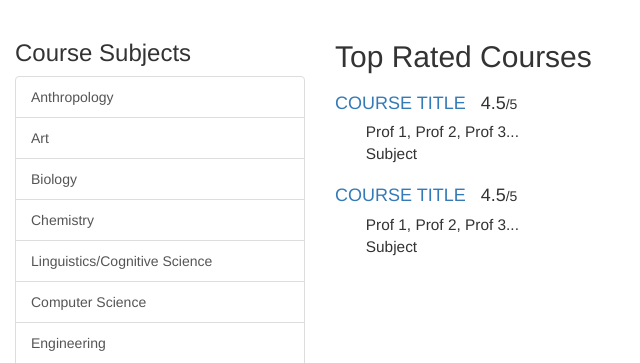
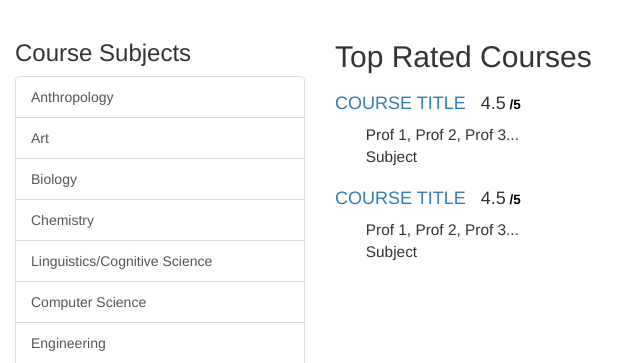
Before and after one commit to jpwchang/eros, a Django app: page / in a window 1280 px wide. Shown: the part 52-415 px from the top of the page, without its empty margins (0-640 px from the left). Run offline with Django 3.2, Linux system fonts and the light colour scheme; parts of the project's set-up code (start-up, migrations or seed data) failed here and were passed over; some libraries are stand-ins or nearby versions.

Commit message:
maybe i finally fixed the line break issues in index.html

```diff
--- a/core/templates/bootstrap.css
+++ b/core/templates/bootstrap.css
@@ -62,3 +62,6 @@ padding:10px;
 table {
 border-spacing:10px;
 }
+.homeTitle small {
+color: #000;
+}
--- a/core/templates/core/index.html
+++ b/core/templates/core/index.html
@@ -79,11 +79,11 @@
         <div class="col-xs-12 col-sm-9">
             <h2 id="topCourses">Top Rated Courses</h2>
             <div class="topReview">
-                <h4 id="homeTitle"><a href="#">COURSE TITLE</a> &nbsp 4.5</h4><h5 class="of5">/5</h5>
+                <h4 class="homeTitle" class="page-header"><a href="#">COURSE TITLE</a> &nbsp 4.5<small><strong> /5</strong></small></h4>
                 <p class="homeProfSubj">Prof 1, Prof 2, Prof 3... <br> Subject</p>
             </div>
             <div class="topReview">
-                <h4 id="homeTitle"><a href="#">COURSE TITLE</a> &nbsp 4.5</h4><h5 class="of5">/5</h5>
+                <h4 class="homeTitle" class="page-header"><a href="#">COURSE TITLE</a> &nbsp 4.5<small><strong> /5</strong></small></h4>
                 <p class="homeProfSubj">Prof 1, Prof 2, Prof 3... <br> Subject</p>
             </div>
         </div>
```
